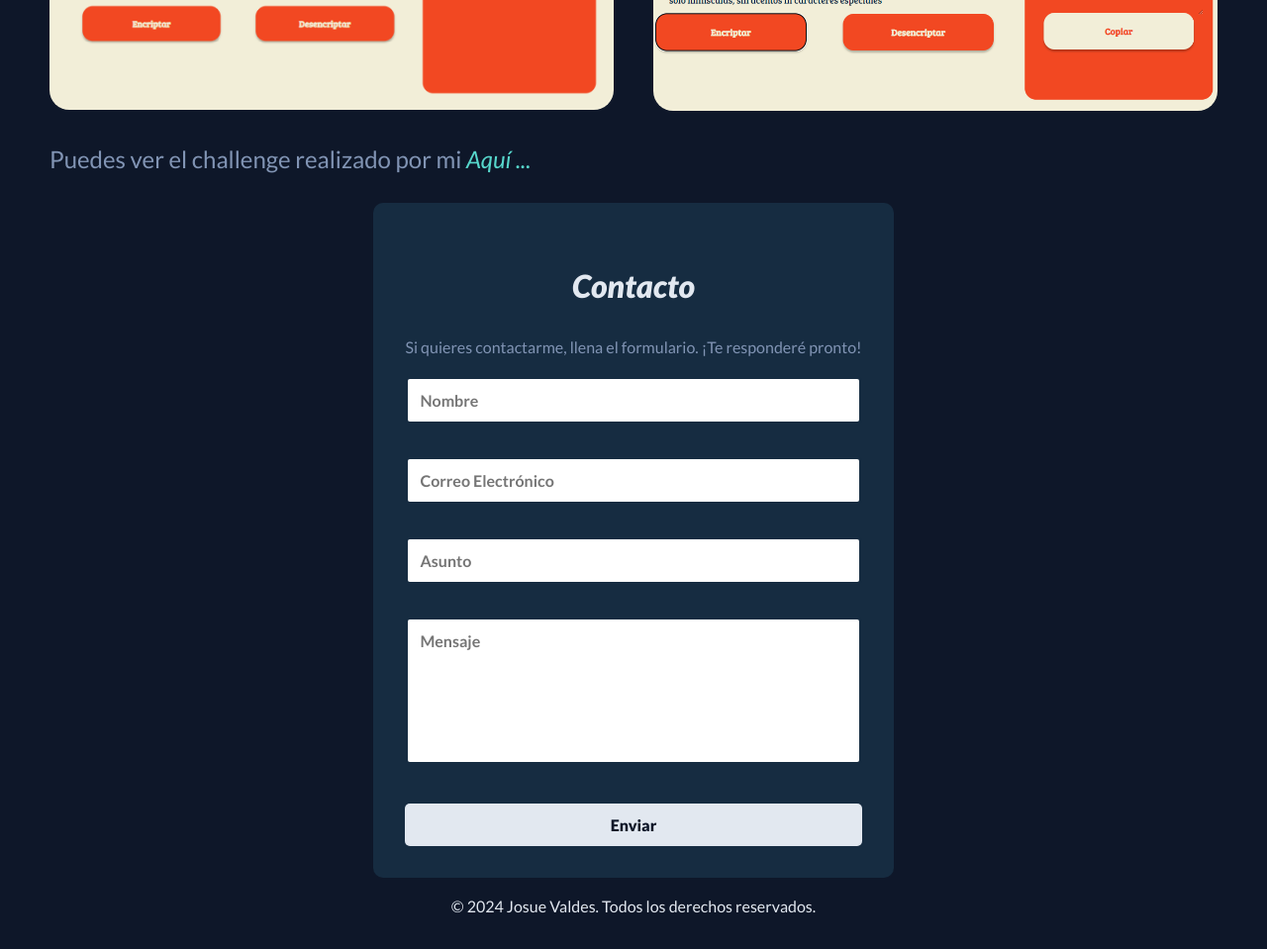
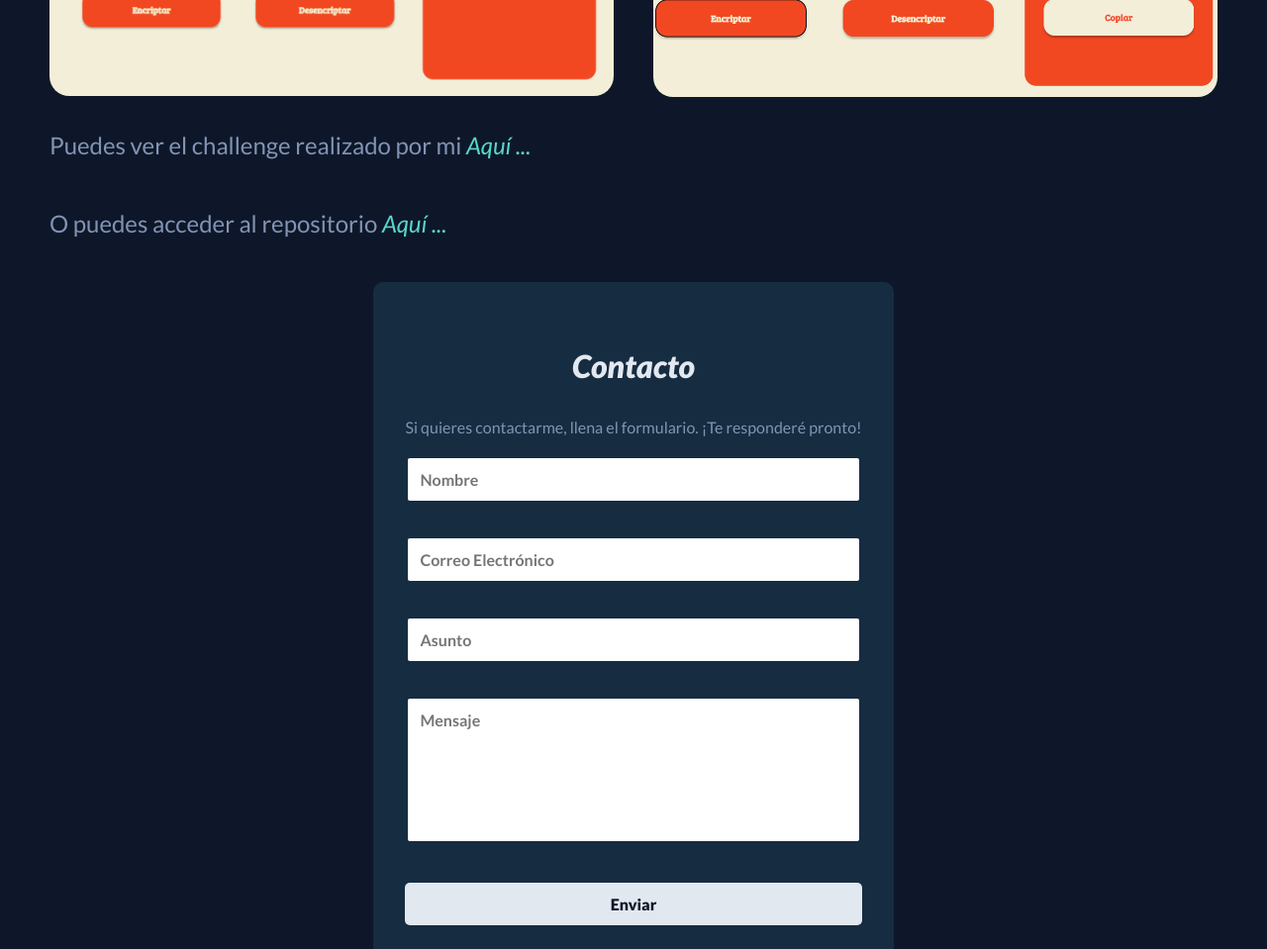
Before and after one commit to SONOFTHEWOLF90/Portafolio_Josue_Valdes, a plain HTML site: page index.html in a window 1280 px wide. Shown: the part 2780-3739 px from the top of the page at 99% size. Drawn offline with Linux system fonts and the light colour scheme.

Commit message:
se agrego link para repositorio

```diff
--- a/index.html
+++ b/index.html
@@ -131,7 +131,8 @@
             </div>
             <p class="proyectos__descripcion">
                 Puedes ver el challenge realizado por mi <a class="proyectos__link" href="https://sonofthewolf90.github.io/AluraChallengeEncript/" target="_blank" rel="noopener noreferrer">Aquí ...</a></p>
-
+                <p class="proyectos__descripcion">
+                O puedes acceder al repositorio <a class="proyectos__link" href="https://github.com/SONOFTHEWOLF90/Portafolio_Josue_Valdes.git" target="_blank" rel="noopener noreferrer">Aquí ...</a></p>
         </div>
 
 
--- a/style.css
+++ b/style.css
@@ -67,9 +67,9 @@ a {
     font-size  : 1rem;
     color: var(--color-3);
 
+}
 
 
-}
 
 .navegacion__elemento:nth-child(1),
 .navegacion__elemento:nth-child(2),
@@ -78,6 +78,8 @@ a {
 .navegacion__elemento:nth-child(5){
     display: none;
 }
+
+
 
 
 /* ------------------------------ Sección Presentación ------------------------------*/
@@ -511,6 +513,7 @@ filter: invert(86%) sepia(18%) saturate(1227%) hue-rotate(114deg) brightness(90%
     font-style: normal;
     color: var(--color-3);
     margin-top: 30px;
+    margin-bottom: 10px;
 
 }
 
@@ -555,6 +558,7 @@ filter: invert(86%) sepia(18%) saturate(1227%) hue-rotate(114deg) brightness(90%
     border-radius: 10px;
     max-width: 600px;
     margin: 0 auto;
+    margin-top: 30px;
 }
 
 .contacto__imagen {
```
Also changed, not shown: 1 other file.
